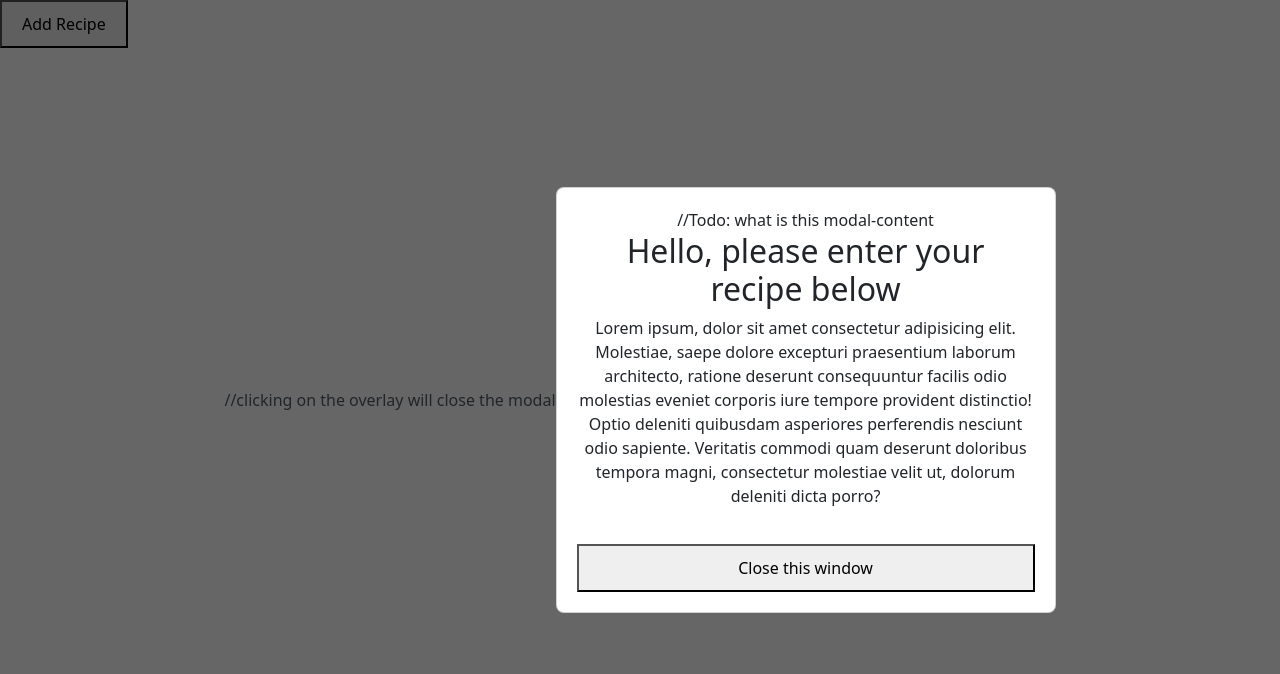
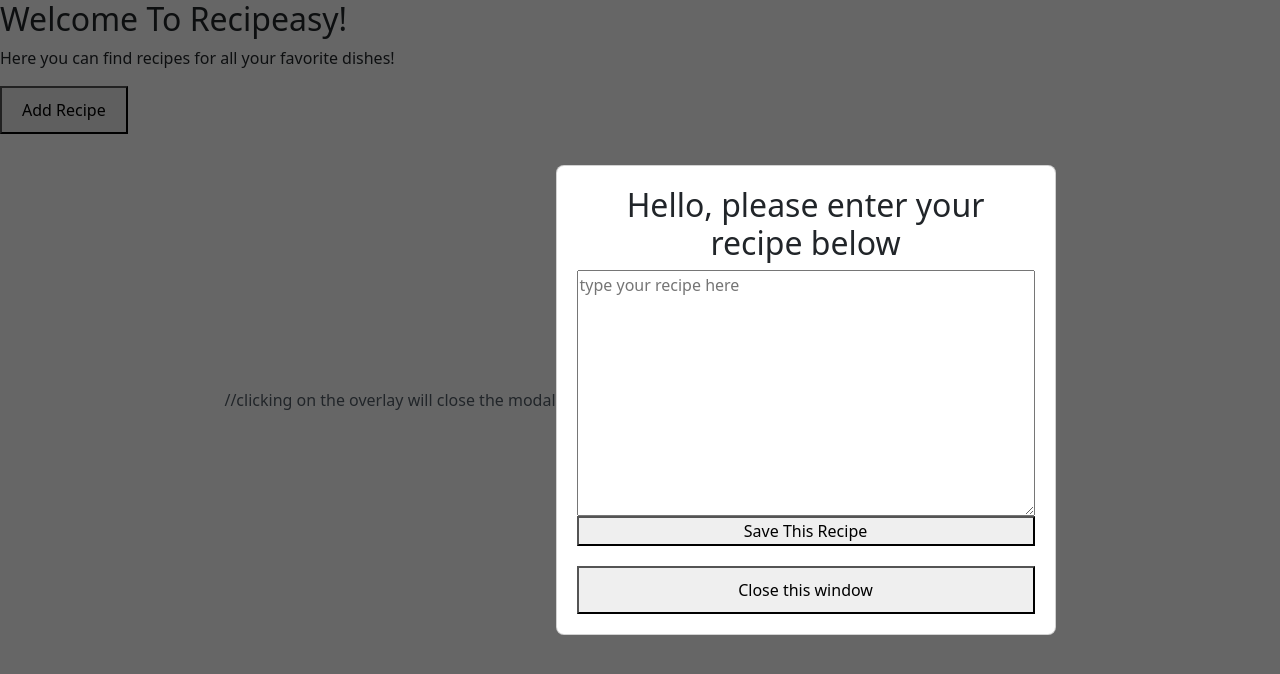
Before and after one commit to Hugina/CodingWebApp, a React app in the folder client/: page / in a window 1280 px wide. Both pictures are taken after a click on the button "Add Recipe". Shown: the top 674 px of the page. Built offline with nearby package versions, Linux system fonts and the light colour scheme.

Commit message:
added save recipe button in the pop up window that temporarily save the recipe in the client side

```diff
--- a/client/src/App.tsx
+++ b/client/src/App.tsx
@@ -15,6 +15,8 @@ import RecipeScreen from './components/RecipeScreen';
 const App = () => {
   return (
     <div>
+      <h2>Welcome To Recipeasy!</h2>
+      <p>Here you can find recipes for all your favorite dishes!</p>
       <RecipeScreen />
     </div>
   );
--- a/client/src/RecipeServerClient.ts
+++ b/client/src/RecipeServerClient.ts
@@ -3,6 +3,7 @@ import Recipe from './model/Recipe';
 const DUMMPY_RECIPE: Recipe = {
     id: 1,
     name: 'Dummy Recipe'
+    //ingredients:
 }
 
 const getRecipes: () => Recipe[] = () => {
--- a/client/src/components/RecipeScreen.tsx
+++ b/client/src/components/RecipeScreen.tsx
@@ -5,8 +5,28 @@ import './RecipeScreen.css';
 
 export default function RecipeScreen() {
   const [modal, setModal] = useState(false); //this hook will be used to toggle the modal window
+  const [recipe, setRecipe] = useState(''); //this hook will be used to store the current recipe
+  const [recipes, setRecipes] = useState([]); //this hook is an will be used to store all the recipes
   const toggleModal = () => setModal(!modal);
+  const handleInputChange = (e: React.ChangeEvent<HTMLTextAreaElement>) => {
+    //TODO: i want Dor to explain this <HTMLTextAreaElement>
+    setRecipe(e.target.value); //e.target = <textarea> that triggered the event and target.value = the value of the textarea
+  };
+  const handleSavedRecipes = () => {
+    if (recipe.trim() !== '') {
+      //this trim removes whitespace from both ends of the string ensuring the user doesn't save empty or whitespace only recipes
+      //1. add it to the recipes array
+      //2. clear the textarea
+      //3. close the modal
 
+      setRecipes([...recipes, recipe]);
+      setRecipe('');
+      console.log(...recipes);
+      setModal(false);
+    } else {
+      alert('Please enter a recipe before saving!');
+    }
+  };
   return (
     <>
       <button onClick={toggleModal} className="btn-modal">
@@ -16,16 +36,15 @@ export default function RecipeScreen() {
         <div className="modal">
           <div onClick={toggleModal} className="overlay" /> //clicking on the overlay will close the modal
           <div className="modal-content">
-            {' '}
-            //Todo: what is this modal-content
             <h2>Hello, please enter your recipe below</h2>
-            <p>
-              Lorem ipsum, dolor sit amet consectetur adipisicing elit. Molestiae, saepe dolore excepturi praesentium
-              laborum architecto, ratione deserunt consequuntur facilis odio molestias eveniet corporis iure tempore
-              provident distinctio! Optio deleniti quibusdam asperiores perferendis nesciunt odio sapiente. Veritatis
-              commodi quam deserunt doloribus tempora magni, consectetur molestiae velit ut, dolorum deleniti dicta
-              porro?
-            </p>
+            <textarea
+              rows={10}
+              cols={40}
+              value={recipe}
+              onChange={handleInputChange}
+              placeholder="type your recipe here"
+            />
+            <button onClick={handleSavedRecipes}>Save This Recipe</button>
             <button className="close-modal" onClick={toggleModal}>
               Close this window
             </button>
```
